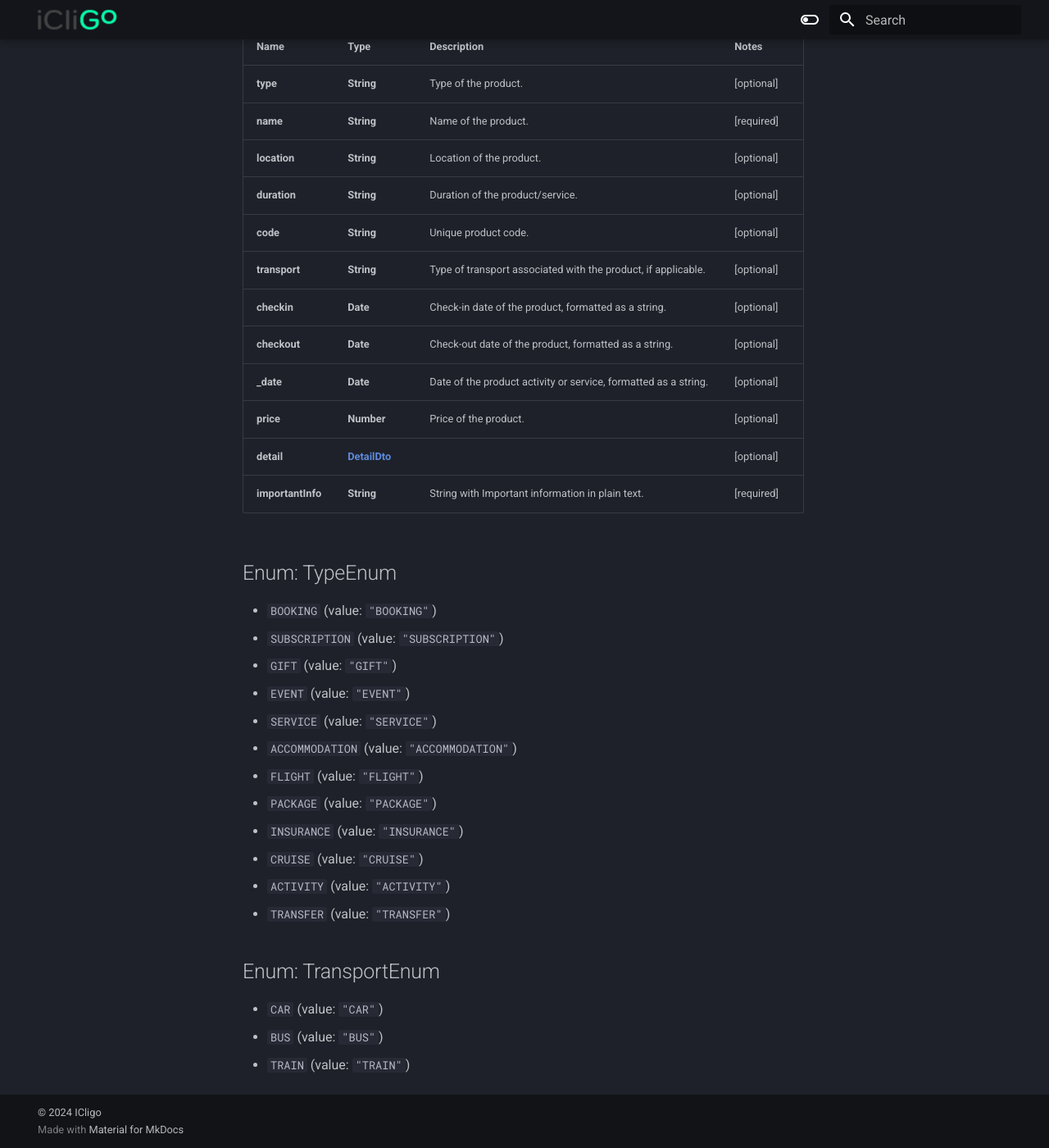
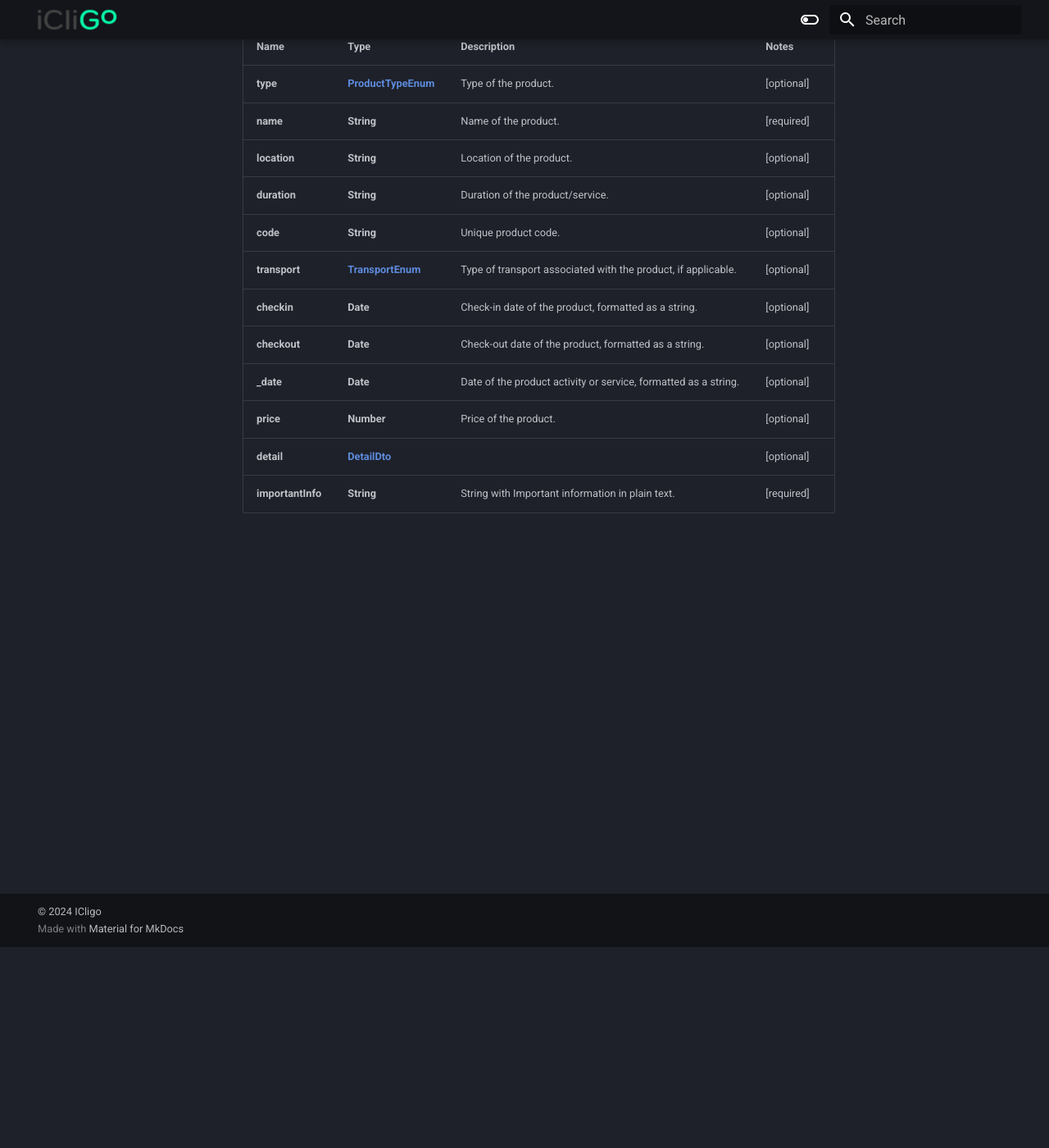
Before and after one commit to icligo/documentation, an MkDocs documentation site: the page built from docs/ProductDto.md, in a window 1280 px wide and 1400 px high, scrolled down 245 px. Shown: the whole window at 82% size. Built offline with MkDocs 1.6.1 and Material for MkDocs 9.7.7, drawn with Linux system fonts in a browser that asks for light colours.

Commit message:
add enums

```diff
--- a/docs/ProductDto.md
+++ b/docs/ProductDto.md
@@ -1,39 +1,15 @@
 ## Properties
-| Name              | Type                          | Description                                                     | Notes      |
-|-------------------|-------------------------------|-----------------------------------------------------------------|------------|
-| **type**          | **String**                    | Type of the product.                                            | [optional] |
-| **name**          | **String**                    | Name of the product.                                            | [required] |
-| **location**      | **String**                    | Location of the product.                                        | [optional] |
-| **duration**      | **String**                    | Duration of the product/service.                                | [optional] |
-| **code**          | **String**                    | Unique product code.                                            | [optional] |
-| **transport**     | **String**                    | Type of transport associated with the product, if applicable.   | [optional] |
-| **checkin**       | **Date**                      | Check-in date of the product, formatted as a string.            | [optional] |
-| **checkout**      | **Date**                      | Check-out date of the product, formatted as a string.           | [optional] |
-| **_date**         | **Date**                      | Date of the product activity or service, formatted as a string. | [optional] |
-| **price**         | **Number**                    | Price of the product.                                           | [optional] |
-| **detail**        | [**DetailDto**](DetailDto.md) |                                                                 | [optional] |
-| **importantInfo** | **String**                    | String with Important information in plain text.                | [required] |
-
-<a name="TypeEnum"></a>
-## Enum: TypeEnum
-
-* `BOOKING` (value: `"BOOKING"`)
-* `SUBSCRIPTION` (value: `"SUBSCRIPTION"`)
-* `GIFT` (value: `"GIFT"`)
-* `EVENT` (value: `"EVENT"`)
-* `SERVICE` (value: `"SERVICE"`)
-* `ACCOMMODATION` (value: `"ACCOMMODATION"`)
-* `FLIGHT` (value: `"FLIGHT"`)
-* `PACKAGE` (value: `"PACKAGE"`)
-* `INSURANCE` (value: `"INSURANCE"`)
-* `CRUISE` (value: `"CRUISE"`)
-* `ACTIVITY` (value: `"ACTIVITY"`)
-* `TRANSFER` (value: `"TRANSFER"`)
-
-
-<a name="TransportEnum"></a>
-## Enum: TransportEnum
-
-* `CAR` (value: `"CAR"`)
-* `BUS` (value: `"BUS"`)
-* `TRAIN` (value: `"TRAIN"`)
+| Name              | Type                                      | Description                                                     | Notes      |
+|-------------------|-------------------------------------------|-----------------------------------------------------------------|------------|
+| **type**          | [**ProductTypeEnum**](ProductTypeEnum.md) | Type of the product.                                            | [optional] |
+| **name**          | **String**                                | Name of the product.                                            | [required] |
+| **location**      | **String**                                | Location of the product.                                        | [optional] |
+| **duration**      | **String**                                | Duration of the product/service.                                | [optional] |
+| **code**          | **String**                                | Unique product code.                                            | [optional] |
+| **transport**     | [**TransportEnum**](ProductTypeEnum.md)   | Type of transport associated with the product, if applicable.   | [optional] |
+| **checkin**       | **Date**                                  | Check-in date of the product, formatted as a string.            | [optional] |
+| **checkout**      | **Date**                                  | Check-out date of the product, formatted as a string.           | [optional] |
+| **_date**         | **Date**                                  | Date of the product activity or service, formatted as a string. | [optional] |
+| **price**         | **Number**                                | Price of the product.                                           | [optional] |
+| **detail**        | [**DetailDto**](DetailDto.md)             |                                                                 | [optional] |
+| **importantInfo** | **String**                                | String with Important information in plain text.                | [required] |
```
Also changed, not shown: docs/CreateIntentRequest.md (+1 -1 lines), docs/ProductTypeEnum.md (added, +14 -0 lines), docs/TransportEnum.md (added, +5 -0 lines).
